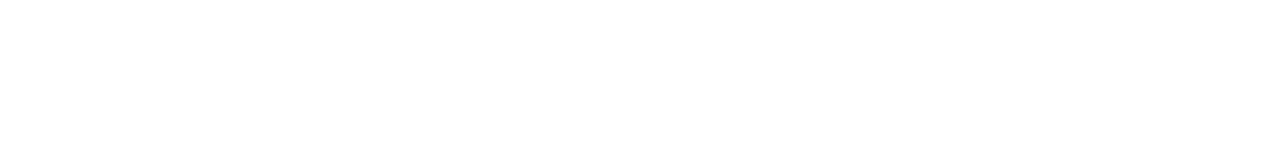
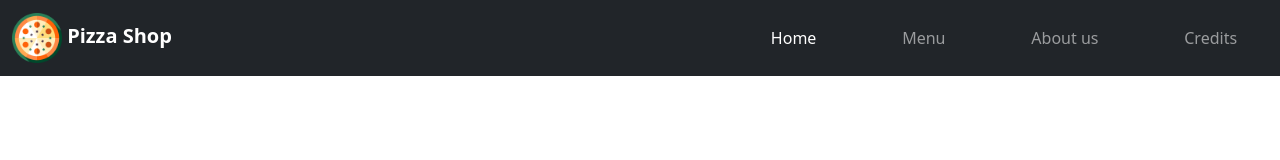
Before and after one commit to FriFeb/odin-restaurant-page, a website built with webpack: page dist/index.html in a window 1280 px wide. Built offline with nearby package versions, Linux system fonts and the light colour scheme.

Commit message:
(html): create header section

```diff
--- a/dist/index.html
+++ b/dist/index.html
@@ -5,11 +5,52 @@
   <meta charset="UTF-8">
   <meta name="viewport" content="width=device-width,initial-scale=1">
   <title>Document</title>
+  <link rel="stylesheet" href="https://cdn.jsdelivr.net/npm/bootstrap@5.3.2/dist/css/bootstrap.min.css">
+  <script src="https://cdn.jsdelivr.net/npm/bootstrap@5.3.2/dist/js/bootstrap.bundle.min.js"></script>
   <script defer="defer" src="main.js"></script>
 </head>
 
 <body>
-  <div id="content"></div>
+  <div id="content">
+
+    <!-- Header -->
+    <nav class="navbar navbar-expand-lg fixed-top bg-dark" data-bs-theme="dark">
+      <div class="container-xxl">
+        <button class="navbar-toggler" data-bs-toggle="collapse" data-bs-target="#navbarNav">
+          <span class="navbar-toggler-icon"></span>
+        </button>
+        <span class="navbar-brand fw-bold h1 mb-0">
+          <img src="/src/images/logo.png" alt="Logo" style="width: 50px;">
+          Pizza Shop
+        </span>
+        <div class="row collapse navbar-collapse justify-content-end" id="navbarNav">
+          <nav class="navbar-nav nav-fill p-0">
+            <a href="#" class="col offset-lg-6 nav-link active" aria-current="page">Home</a>
+            <a href="#" class="col nav-link">Menu</a>
+            <a href="#" class="col nav-link">About us</a>
+            <a href="#" class="col nav-link">Credits</a>
+          </nav>
+        </div>
+      </div>
+    </nav>
+
+    <!-- Home -->
+
+    <!-- Menu -->
+    <div class="container-lg">
+
+    </div>
+
+    <!-- About us -->
+    <div class="container-lg">
+
+    </div>
+
+    <!-- Credits -->
+    <div class="container-lg">
+
+    </div>
+  </div>
 </body>
 
 </html>
```
Also changed, not shown: src/images/logo.png (added), 1 other file.
